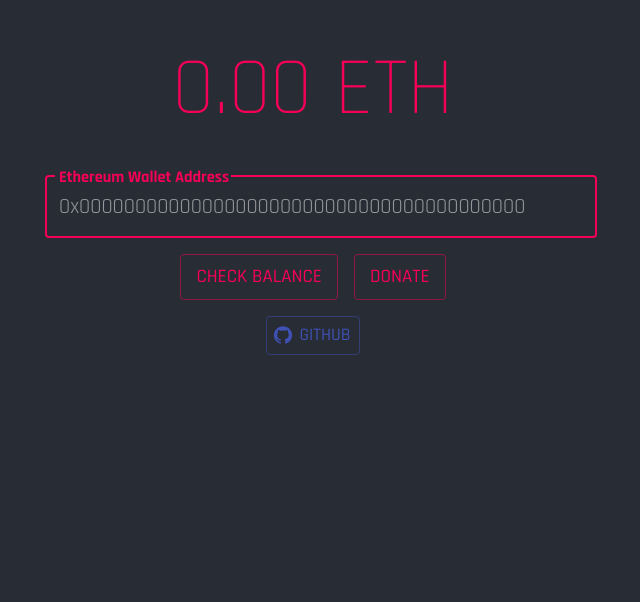
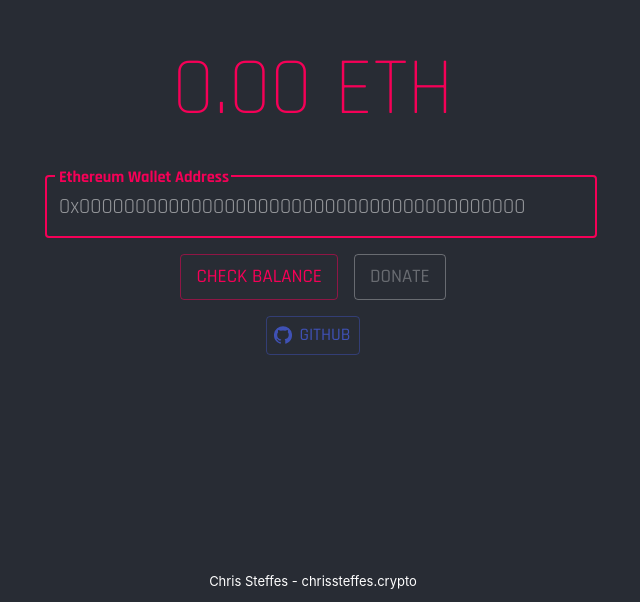
Before and after one commit to Pandaphobic/web3-check-balance, a React (Create React App) app: page / in a window 1280 px wide. Shown: the part 198-800 px from the top of the page, without its empty margins (327-967 px from the left). Built offline with nearby package versions, Linux system fonts and the light colour scheme.

Commit message:
added footer + disabled donate

```diff
--- a/src/App.css
+++ b/src/App.css
@@ -27,12 +27,3 @@
 .App-link {
   color: #61dafb;
 }
-
-@keyframes App-logo-spin {
-  from {
-    transform: rotate(0deg);
-  }
-  to {
-    transform: rotate(360deg);
-  }
-}
--- a/src/App.js
+++ b/src/App.js
@@ -36,7 +36,7 @@ function App() {
   return (
     <ThemeProvider theme={theme}>
       <div className="App">
-        <header className="App-header">
+        <body className="App-header">
           <Container maxWidth="sm">
             <Typography color="secondary" variant="h2" component="h2" gutterBottom>
               {walletBalance} ETH
@@ -85,6 +85,7 @@ function App() {
               Check Balance
             </Button>
             <Button
+              disabled
               onClick={handleDonate}
               style={{
                 margin: 8
@@ -111,7 +112,8 @@ function App() {
           >
             Github
           </Button>
-        </header>
+          <p style={{ position: "absolute", fontSize: ".5em", fontWeight: "400", bottom: 0 }}>Chris Steffes - chrissteffes.crypto</p>
+        </body>
       </div>
     </ThemeProvider>
   )
```
